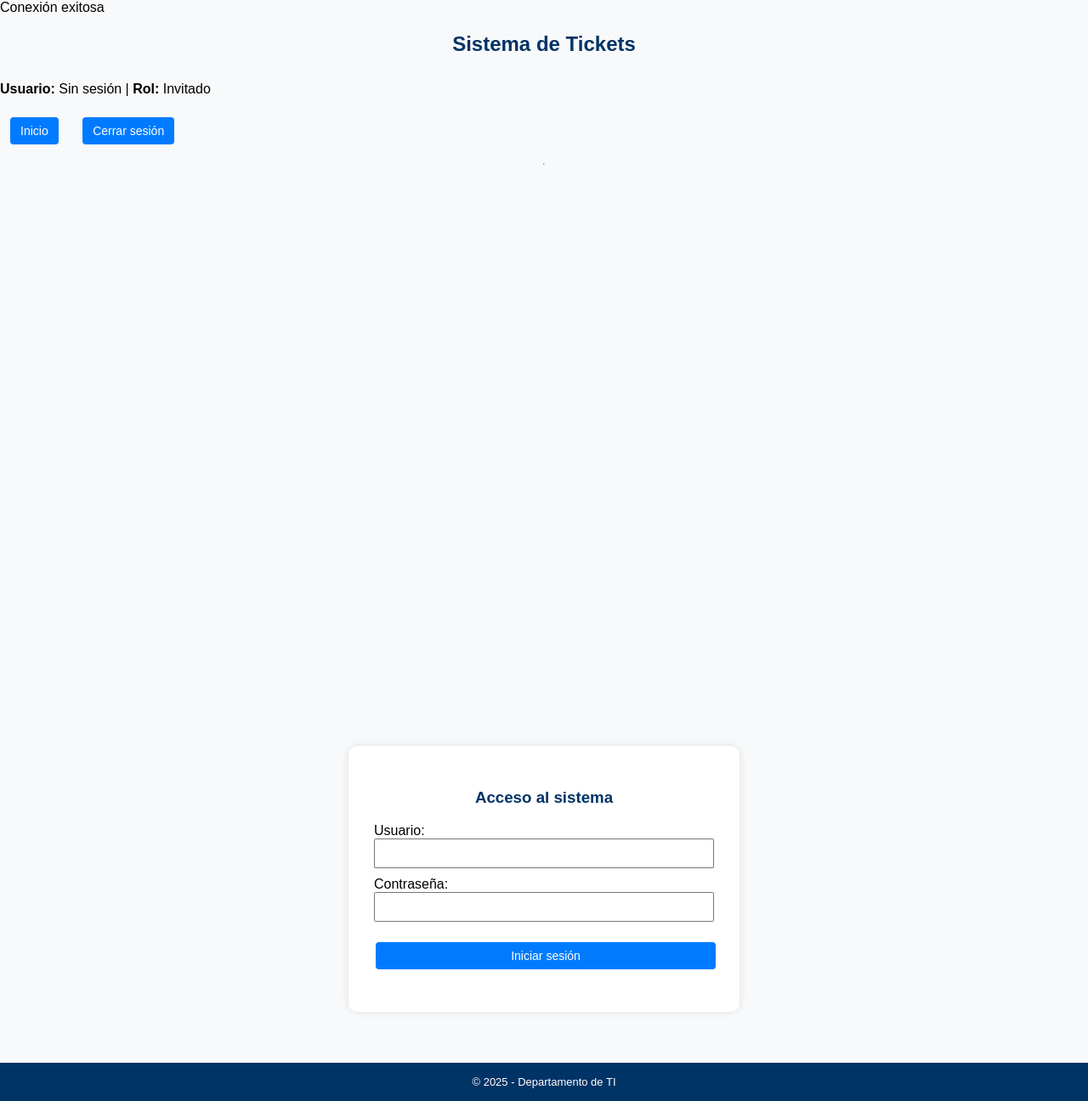
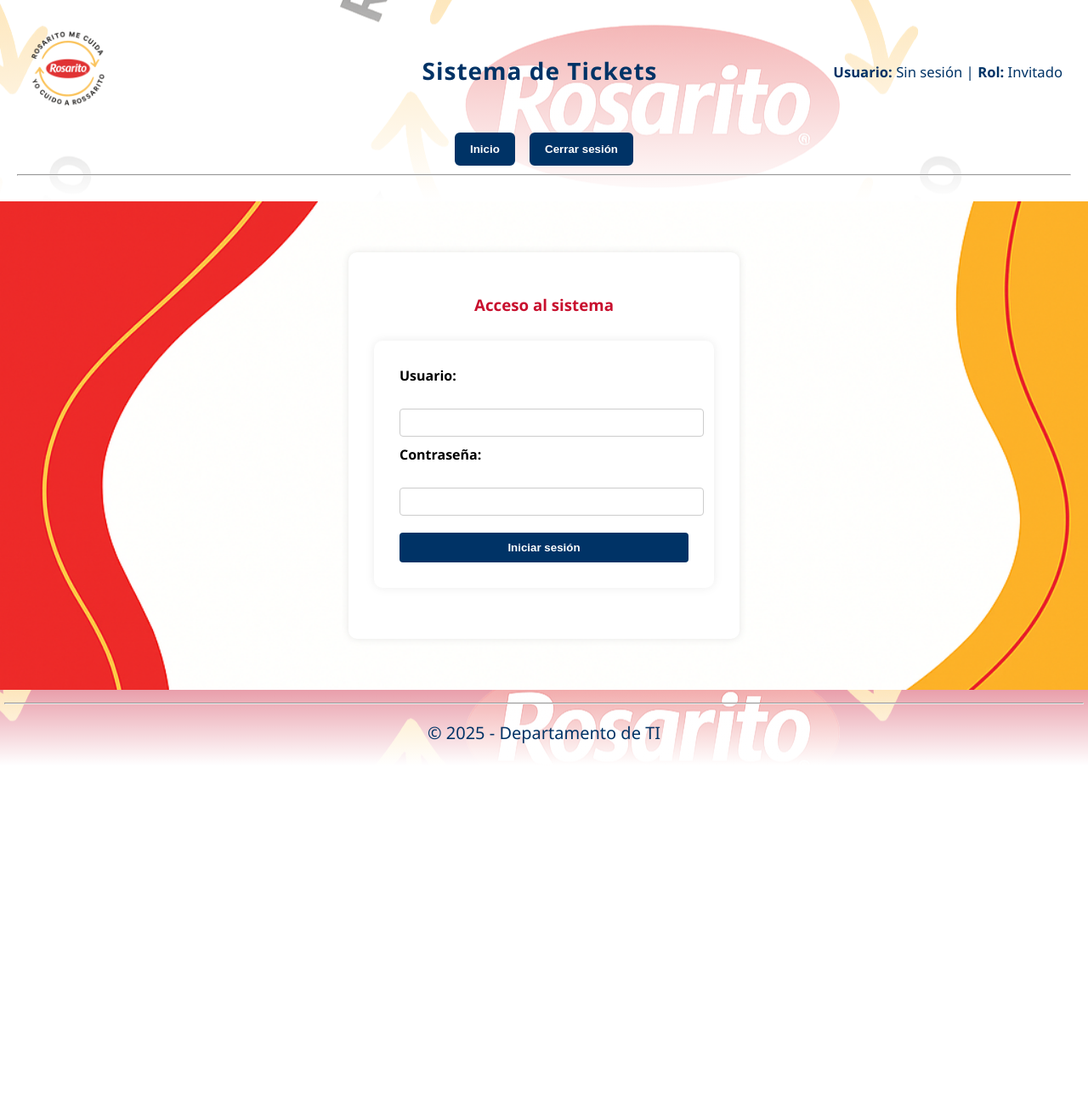
Before and after one commit to juggernutes/tikets, a PHP site: page / in a window 1280 px wide. Shown: the whole page at 85% size. After the commit the page ends 891 px from the top, so only its background shows below. Run offline with PHP 8.4, Linux system fonts and the light colour scheme.

Commit message:
Sexto commit

```diff
--- a/config/db_connection.php
+++ b/config/db_connection.php
@@ -21,7 +21,6 @@
     die("Conexión fallida: " . $conn->connect_error);
 }
 
-echo "Conexión exitosa";
 
 
 
--- a/controllers/LoginController.php
+++ b/controllers/LoginController.php
@@ -15,16 +15,19 @@
         if ($usuario && password_verify($passwordIngresado, $usuario['PasswordHash'])) {
             $_SESSION['login_id'] = $usuario['ID_Login'];
             $_SESSION['rol'] = $usuario['Rol'];
+            $_SESSION['nombre'] = $usuario['Nombre'];
 
             if ($usuario['DebeCambiarPassword']) {
                 header("Location: ../views/cambiar_password.php?id=" . $usuario['ID_Login']);
+                exit;  // ✅ AGREGA ESTE EXIT AQUÍ
             } else {
                 header("Location: ../views/dashboard.php");
+                exit;  // ✅ Y TAMBIÉN AQUÍ
             }
-            exit;
         } else {
             echo "Usuario o contraseña incorrectos.";
         }
+
     }
 
     public function cambiarPassword($idLogin, $nuevoPassword) {
--- a/public/index.php
+++ b/public/index.php
@@ -1,6 +1,10 @@
 <?php
 require_once __DIR__ . '/../config/db_connection.php';
 require_once __DIR__ . '/../controllers/LoginController.php';
+
+if (session_status() === PHP_SESSION_NONE) {
+    session_start();
+}
 
 if ($_SERVER["REQUEST_METHOD"] === "POST") {
     $cuenta = $_POST['cuenta'] ?? '';
@@ -9,5 +13,12 @@
     $controller = new LoginController($conn);
     $controller->login($cuenta, $password);
 } else {
+    if (isset($_SESSION['login_id']) && isset($_SESSION['rol'])) {
+        header("Location: ../views/dashboard.php");
+        exit;
+    }
+
     include __DIR__ . '/../views/login_form.php';
 }
+
+$conn->close();
--- a/tools/style.css
+++ b/tools/style.css
@@ -1,96 +1,20 @@
-/* Estilo basado en la nueva paleta de colores del logo */
+
+:root {
+    --rosarito-red: #c8102e;
+    --rosarito-dark: #930505;
+    --rosarito-gray: #f2f2f2;
+    --rosarito-white: #ffffff;
+    --rosarito-negro: #000000;
+    --rosarito-azul: #003366;
+    --rosarito-fondo1: ('..img/fondo_2.png');
+    --rosarito-fondo2: ('..img/LOGO_4.png');
+}
 
 body {
-    font-family: Arial, sans-serif;
-    background-color: #f8f9fa;
+    font-family: 'Segoe UI', Tahoma, Geneva, Verdana, sans-serif;
+    background-color: var(--rosarito-gray);
     margin: 0;
     padding: 0;
-}
-
-header, footer {
-    background-color: #003366;
-    color: white;
-    padding: 15px;
-    text-align: center;
-}
-
-header h2 {
-    margin: 0;
-}
-
-nav a {
-    color: #ffffff;
-    margin: 0 10px;
-    text-decoration: none;
-}
-
-nav a:hover {
-    text-decoration: underline;
-}
-
-h2, h3 {
-    color: #003366;
-    text-align: center;
-    margin-top: 20px;
-}
-
-table {
-    width: 90%;
-    margin: 20px auto;
-    border-collapse: collapse;
-    background-color: white;
-}
-
-table, th, td {
-    border: 1px solid #ccc;
-}
-
-th {
-    background-color: #e3e6ea;
-    padding: 10px;
-}
-
-td {
-    padding: 8px;
-    text-align: center;
-}
-
-button, input[type="submit"] {
-    background-color: #007bff;
-    border: none;
-    color: white;
-    padding: 8px 12px;
-    text-align: center;
-    text-decoration: none;
-    display: inline-block;
-    font-size: 14px;
-    margin: 4px 2px;
-    cursor: pointer;
-    border-radius: 4px;
-}
-
-button:hover, input[type="submit"]:hover {
-    background-color: #0056b3;
-}
-
-a {
-    color: #007bff;
-    text-decoration: none;
-}
-
-a:hover {
-    text-decoration: underline;
-}
-
-footer p {
-    margin: 0;
-    font-size: 13px;
-}
-html, body {
-    height: 100%;
-    margin: 0;
-    padding: 0;
-    font-family: Arial, sans-serif;
 }
 
 .wrapper {
@@ -99,7 +23,99 @@
     min-height: 100vh;
 }
 
+header, footer {
+    background-image: linear-gradient( rgba(255, 255, 255, 0.595), rgb(255, 255, 255)), url('../img/LOGO_3.png');
+    background-position: right;  /* Centra la imagen */
+    background-repeat: repeat; /* Evita que se repita */
+    background-color: var(--rosarito-white);
+    color: var(--rosarito-azul);
+    padding: 20px;
+    text-align: center;
+    font-size: 20px;
+}
+
+header h2 {
+    margin: 0;
+    font-size: 28px;
+    letter-spacing: 1px;
+}
+
+nav {
+    margin-top: 10px;
+}
+
+nav a button {
+    background-color: var(--rosarito-azul);
+    color: var(--rosarito-white);
+    border: 2px solid var(--rosarito-azul);
+    border-radius: 6px;
+    padding: 10px 16px;
+    font-weight: bold;
+    margin: 0 6px;
+    cursor: pointer;
+    transition: all 0.3s ease;
+}
+
+nav a button:hover {
+    background-color: var(--rosarito-dark);
+    color: var(--rosarito-white);
+    border-color: var(--rosarito-dark);
+}
+
 main {
     flex: 1;
     padding: 20px;
 }
+
+footer {
+    background-color: var(--rosarito-red);
+    color: var(--rosarito-azul);
+    text-align: center;
+    padding: 5px;
+    font-size: 20px;
+}
+
+form {
+    background-color: var(--rosarito-white);
+    max-width: 450px;
+    margin: 30px auto;
+    padding: 30px;
+    border-radius: 10px;
+    box-shadow: 0 0 12px rgba(0,0,0,0.08);
+}
+
+form label {
+    font-weight: bold;
+    display: block;
+    margin-bottom: 6px;
+}
+
+form input[type="text"],
+form input[type="password"] {
+    width: 100%;
+    padding: 10px;
+    margin-bottom: 15px;
+    border: 1px solid #ccc;
+    border-radius: 4px;
+}
+
+form button[type="submit"] {
+    width: 100%;
+    background-color: var(--rosarito-azul);
+    color: white;
+    border: none;
+    padding: 10px;
+    font-weight: bold;
+    border-radius: 4px;
+    cursor: pointer;
+    transition: background-color 0.3s ease;
+}
+
+form button[type="submit"]:hover {
+    background-color: var(--rosarito-dark);
+}
+
+h3 {
+    text-align: center;
+    color: var(--rosarito-red);
+}
--- a/views/dashboard.php
+++ b/views/dashboard.php
@@ -16,7 +16,7 @@
 
 <div style="max-width: 600px; margin: 30px auto;">
     <ul style="list-style: none; padding: 0; text-align: center;">
-        <?php if ($rol === 'USUARIO' || $rol === 'ADMINISTRADOR'): ?>
+        <?php if ($rol === 'EMPLEADO' || $rol === 'ADMINISTRADOR' || $rol === 'SOPORTE'): ?>
             <li style="margin: 10px;"><a href="registrar_tiket.php"><button>Registrar nuevo ticket</button></a></li>
             <li style="margin: 10px;"><a href="validar_tiket.php"><button>Validar solución (cerrar ticket)</button></a></li>
         <?php endif; ?>
--- a/views/layout/footer.php
+++ b/views/layout/footer.php
@@ -1,7 +1,8 @@
-    </main>
-    <footer>
-        <p>&copy; <?= date("Y") ?> - Departamento de TI</p>
-    </footer>
-</div>
+        </main>
+        <footer>
+            <hr>
+            <p style="text-align:center;">&copy; <?= date("Y") ?> - Departamento de TI</p>
+        </footer>
+    </div> <!-- .wrapper -->
 </body>
 </html>
--- a/views/layout/header.php
+++ b/views/layout/header.php
@@ -2,9 +2,9 @@
 if (session_status() === PHP_SESSION_NONE) {
     session_start();
 }
-
 $rol = $_SESSION['rol'] ?? 'Invitado';
 $usuario = $_SESSION['login_id'] ?? 'Sin sesión';
+$nombreUsuario = $_SESSION['nombre'] ?? 'Sin sesión';
 ?>
 <!DOCTYPE html>
 <html lang="es">
@@ -15,28 +15,40 @@
 </head>
 <body>
     <div class="wrapper">
-        <h2>Sistema de Tickets</h2>
-        <div style="margin: 10px 0;">
-            <span><strong>Usuario:</strong> <?= htmlspecialchars($usuario) ?></span> |
-            <span><strong>Rol:</strong> <?= htmlspecialchars($rol) ?></span>
+        <header>
+            <div style="display: flex; align-items: center; justify-content: space-between; flex-wrap: wrap;">
+                <!-- Logo a la izquierda -->
+                <div style="flex: 1; text-align: left;">
+                    <img src="../img/LOGO_3.png" alt="Rosarito Logo" style="max-height: 120px; height: auto; width: auto;">
                 </div>
 
-        <nav style="margin: 10px 0;">
+                <!-- Título centrado -->
+                <div style="flex: 1; text-align: center;">
+                    <h2 style="margin: 0;">Sistema de Tickets</h2>
+                </div>
+
+                <!-- Usuario a la derecha -->
+                <div style="flex: 1; text-align: right; padding-right: 10px;">
+                    <small><strong>Usuario:</strong> <?= htmlspecialchars($nombreUsuario) ?> |
+                    <strong>Rol:</strong> <?= htmlspecialchars($rol) ?></small>
+                </div>
+            </div>
+
+            <nav style="text-align: center; margin: 10px 0;">
                 <a href="../views/dashboard.php"><button>Inicio</button></a>
-            <?php if ($rol === 'ADMINISTRADOR' ||$rol === 'EMPLEADO'): ?>
+                <?php if ($rol === 'ADMINISTRADOR' || $rol === 'EMPLEADO' || $rol === 'SOPORTE'): ?>
                     <a href="../views/registrar_tiket.php"><button>Registrar Ticket</button></a>
                     <a href="../views/validar_tiket.php"><button>Validar Ticket</button></a>
                 <?php endif; ?>
-
                 <?php if ($rol === 'ADMINISTRADOR' || $rol === 'SOPORTE'): ?>
-                <a href="../views/registrar_tiket.php"><button>Registrar Ticket</button></a>
                     <a href="../views/asignar_tiket.php"><button>Asignar Tickets</button></a>
                     <a href="../views/resolver_tiket.php"><button>Resolver Tickets</button></a>
                     <a href="../views/reporte_tickets.php"><button>Reporte</button></a>
                 <?php endif; ?>
-
                 <a href="../public/logout.php"><button>Cerrar sesión</button></a>
             </nav>
             <hr>
-    </div>
-<main>
+        </header>
+        <main style="background-image: url('../img/FONDO_2.png'); background-size: cover; background-position: center; background-repeat: no-repeat; padding: 20px;">
+            <div class="content">
+                <!-- Aquí va el contenido de cada página -->
--- a/views/login_form.php
+++ b/views/login_form.php
@@ -2,6 +2,12 @@
 if (session_status() === PHP_SESSION_NONE) {
     session_start();
 }
+
+if (isset($_SESSION['login_id']) && isset($_SESSION['rol'])) {
+    header("Location: dashboard.php");
+    exit;
+}
+
 $title = "Iniciar sesión";
 include __DIR__ . '/layout/header.php';
 ?>
@@ -10,7 +16,7 @@
     <h3 style="text-align:center;">Acceso al sistema</h3>
     <form method="POST" action="../public/index.php">
         <label for="cuenta">Usuario:</label><br>
-        <input type="text" name="cuenta" required style="width:100%; padding:8px; margin-bottom:10px;"><br>
+        <input type="text" name="cuenta" value="<?= htmlspecialchars($_POST['cuenta'] ?? '') ?>" required style="width:100%; padding:8px; margin-bottom:10px;"><br>
 
         <label for="password">Contraseña:</label><br>
         <input type="password" name="password" required style="width:100%; padding:8px; margin-bottom:20px;"><br>
```
Also changed, not shown: views/registrar_tiket.php (+5 -9 lines), img/FONDO_2.png (added), img/FONDO_3.png (added), img/LOGO_3.png (added), img/LOGO_4.png (added), img/fondo-1.png (added), img/logo 2.png (added). Lines whose indentation alone changed are shown as unchanged.
